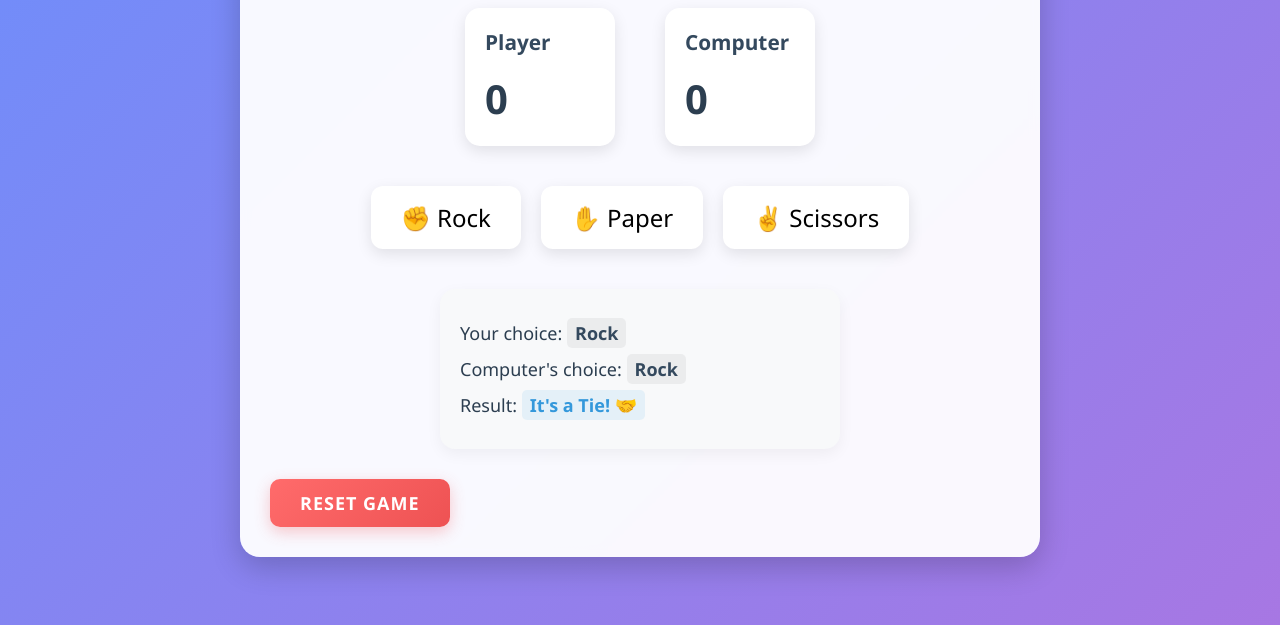
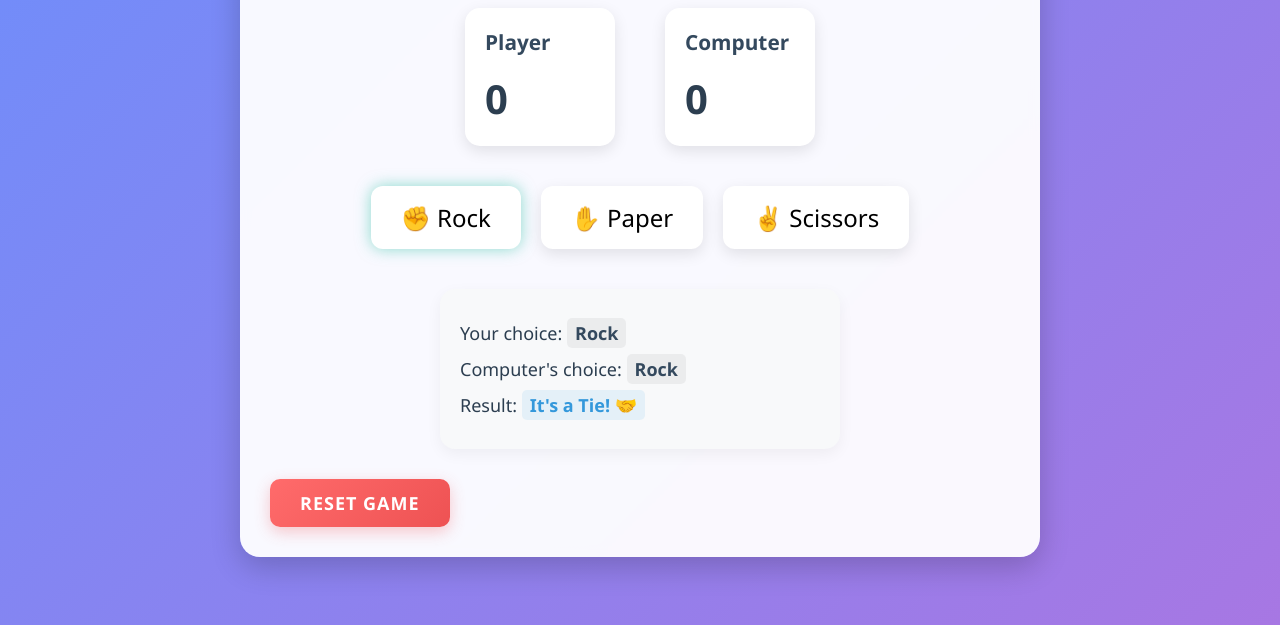
Before and after one commit to Aditya-335/SimulatedWork_GameDev, a plain HTML site: page Rock-Paper-Scissors/index.html in a window 1280 px wide. Both pictures are taken after a click on the button "✊ Rock". Shown: the part 175-800 px from the top of the page. Drawn offline with Linux system fonts and the light colour scheme.

Commit message:
added enhancements

```diff
--- a/Rock-Paper-Scissors/app.js
+++ b/Rock-Paper-Scissors/app.js
@@ -19,7 +19,7 @@ document.addEventListener('DOMContentLoaded', () => {
     resetButton.addEventListener('click', resetGame);
 
     function handlePlayerChoice(event) {
-        buttons.forEach(btn => btn.classList.remove('winner'));
+        buttons.forEach(btn => btn.classList.remove('winner', 'selected')); // Remove existing classes
 
         const playerChoice = event.target.id;
         if (!isValidChoice(playerChoice)) {
@@ -27,8 +27,9 @@ document.addEventListener('DOMContentLoaded', () => {
             return;
         }
 
+        event.target.classList.add('selected'); // Add the selected class for animation
+
         const computerChoice = getComputerChoice();
-
         playerChoiceDisplay.textContent = capitalizeFirstLetter(playerChoice);
         computerChoiceDisplay.textContent = capitalizeFirstLetter(computerChoice);
 
@@ -36,6 +37,7 @@ document.addEventListener('DOMContentLoaded', () => {
         displayResult(result, playerChoice, computerChoice);
         updateScores(result);
     }
+
 
     function getComputerChoice() {
         const choices = ['rock', 'paper', 'scissors'];
--- a/Rock-Paper-Scissors/style.css
+++ b/Rock-Paper-Scissors/style.css
@@ -134,6 +134,11 @@ h1 {
     background: rgba(231, 76, 60, 0.1);
 }
 
+.game-button.selected {
+    box-shadow: 0 0 15px rgba(67, 198, 172, 0.6);
+}
+
+
 .result.tie span {
     color: #3498db;
     background: rgba(52, 152, 219, 0.1);
@@ -162,6 +167,28 @@ h1 {
 .reset-button:active {
     transform: translateY(1px);
 }
+
+/* Add zoom animation for button clicks */
+.game-button:active {
+    transform: scale(1.2); /* Slightly enlarge */
+    transition: transform 0.2s ease; /* Smooth effect */
+}
+
+/* Add a bounce effect when a choice is selected */
+.game-button.selected {
+    animation: bounce 0.5s ease;
+}
+
+/* Keyframes for bounce animation */
+@keyframes bounce {
+    0%, 100% {
+        transform: translateY(0);
+    }
+    50% {
+        transform: translateY(-10px);
+    }
+}
+
 
 @keyframes pulse {
     0% {
```
